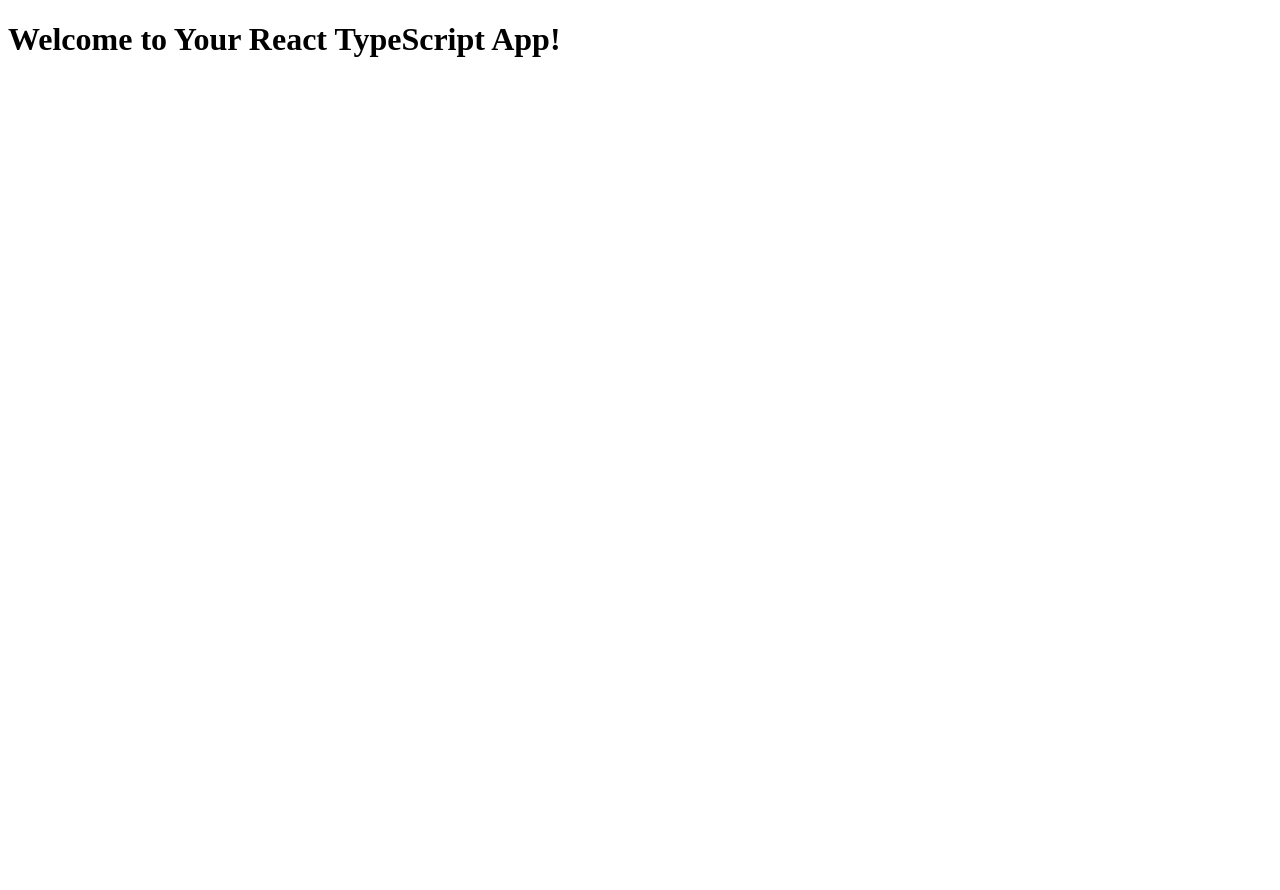
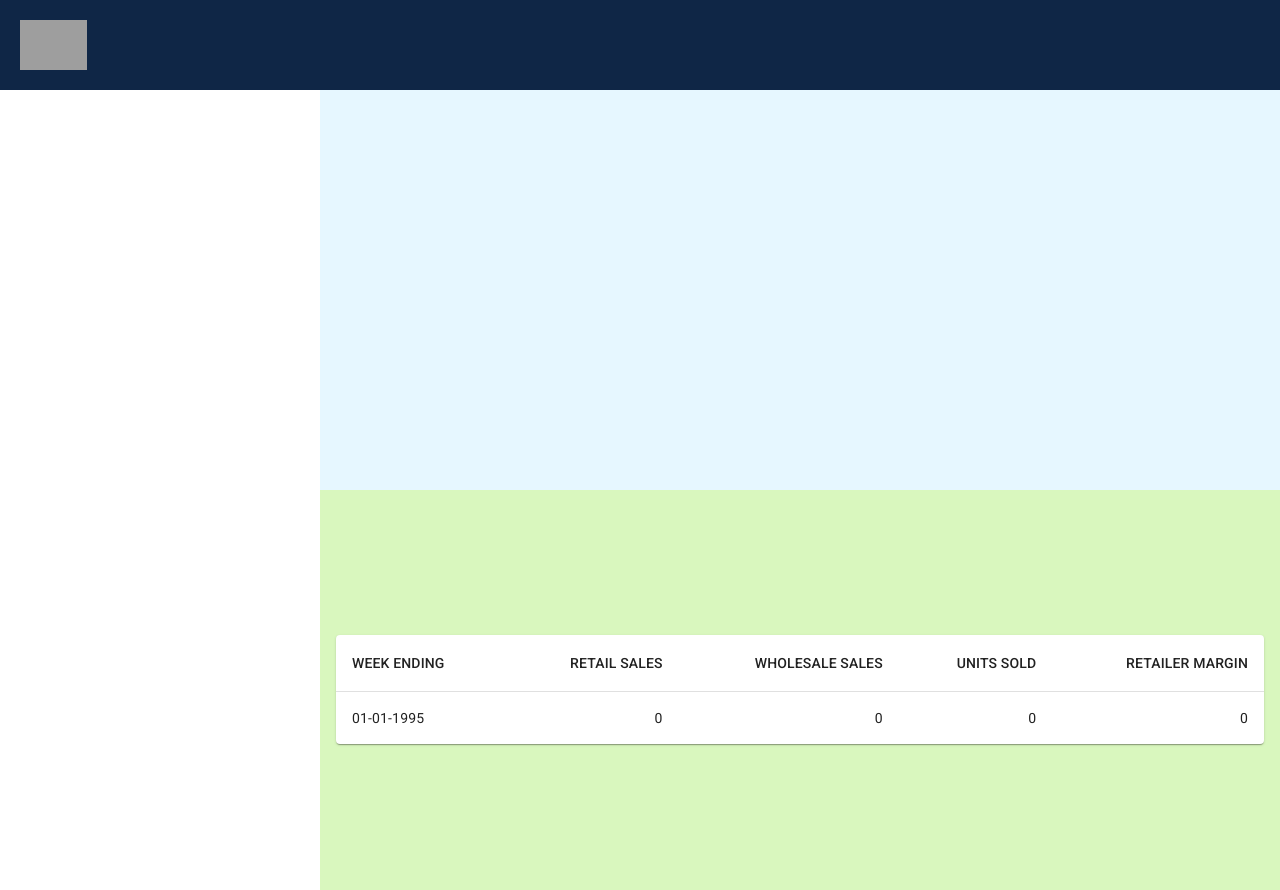
Before and after one commit to THEredhoodieguy/stackline_assessment, a React (Vite) app: page / in a window 1280 px wide. Before the commit the page ends 800 px from the top, so only its background shows below. Built offline with nearby package versions, Linux system fonts and the light colour scheme; grey boxes are pictures that could not be loaded.

Commit message:
Layout is close-ish

```diff
--- a/src/App.tsx
+++ b/src/App.tsx
@@ -1,11 +1,62 @@
 import React from 'react';
+import { Paper, Table, TableBody, TableCell, TableContainer, TableHead, TableRow } from '@mui/material';
+
+const STACKLINE_BLUE = "#0f2646"
 
 const App: React.FC = () => {
   return (
-    <div>
-      <h1>Welcome to Your React TypeScript App!</h1>
+    <div style={{margin: 0, padding: 0}}>
+      <header ><img src='./stackline_logo.svg' /></header>
+      <div className="container">
+        <div className="left-pane"></div>
+        <div className="right-pane">
+          <div className='graph-panel'></div>
+          <div className='table-panel'>{dataTable()}</div>
+        </div>
+      </div>
     </div>
   );
 };
 
+type WeekSaleDataPoint = {
+  weekEnding: string;
+  retailSales: number;
+  wholesaleSales: number;
+  unitsSold: number;
+  retailerMargin: number;
+}
+
+const data: [WeekSaleDataPoint] = [{weekEnding: "01-01-1995", retailSales: 0, wholesaleSales: 0, unitsSold: 0, retailerMargin: 0}]
+
+function dataTable() {
+  return (
+    <TableContainer component={Paper}>
+      <Table sx={{ minWidth: 650 }} aria-label="sales data table">
+        <TableHead>
+          <TableRow>
+            <TableCell>WEEK ENDING</TableCell>
+            <TableCell align='right'>RETAIL SALES</TableCell>
+            <TableCell align='right'>WHOLESALE SALES</TableCell>
+            <TableCell align='right'>UNITS SOLD</TableCell>
+            <TableCell align='right'>RETAILER MARGIN</TableCell>
+          </TableRow>
+        </TableHead>
+        <TableBody>
+          {data.map((row) => (
+            <TableRow
+              sx={{ '&:last-child td, &:last-child th': { border: 0 } }}
+            >
+              <TableCell component="th" scope='row'>{row.weekEnding}</TableCell>
+              <TableCell align='right'>{row.retailSales}</TableCell>
+              <TableCell align='right'>{row.wholesaleSales}</TableCell>
+              <TableCell align='right'>{row.unitsSold}</TableCell>
+              <TableCell align='right'>{row.retailerMargin}</TableCell>
+            </TableRow>
+          ))}
+        </TableBody>
+      </Table>
+    </TableContainer>
+  );
+}
+
 export default App;
--- a/src/index.css
+++ b/src/index.css
@@ -0,0 +1,57 @@
+:root {
+    --stackline-blue: #0f2646;
+}
+
+body {
+    margin: 0;
+    padding: 0;
+}
+
+header {
+    background-color: var(--stackline-blue);
+    max-height: 80px;
+    display: flex;
+    margin: 0;
+    padding-left: 20px;
+    padding-top: 20px;
+    padding-bottom: 20px;
+    & img {
+        max-height: 50px;
+    }
+}
+
+.container {
+    display: flex;
+    height: 100vh;
+}
+
+.left-pane {
+    width: 25%;
+    display: flex;
+    justify-content: center;
+    align-items: center;
+}
+
+.right-pane {
+    flex: 1;
+    display: flex;
+    flex-direction: column;
+}
+
+.graph-panel {
+    flex: 1;
+    background-color: #e6f7ff;
+    padding: 16px;
+    display: flex;
+    justify-content: center;
+    align-items: center;
+  }
+
+.table-panel {
+    flex: 1;
+    background-color: #d9f7be;
+    padding: 16px;
+    display: flex;
+    justify-content: center;
+    align-items: center;
+}
```
